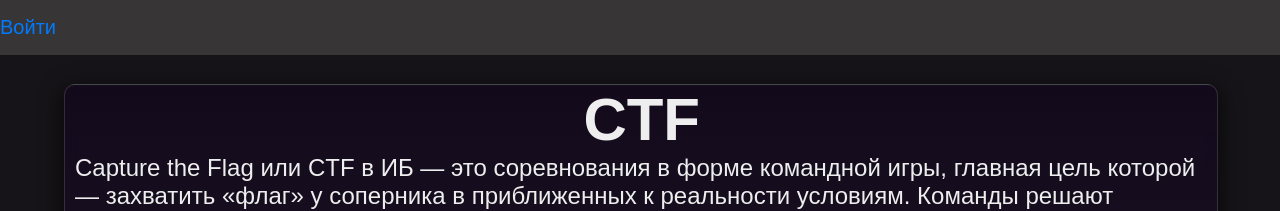
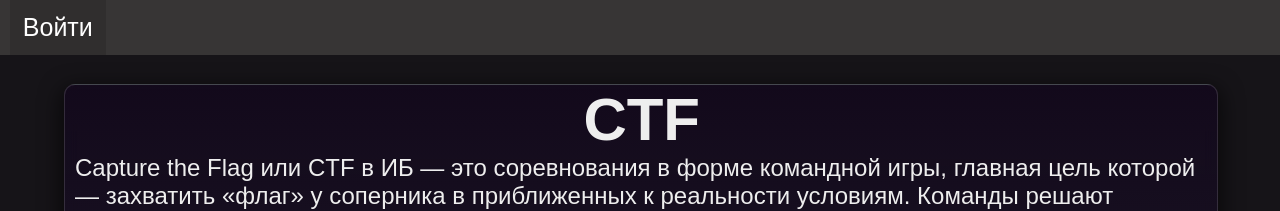
Before and after one commit to AlexZloy-code/DJANGO_CTF, a Django app: page / in a window 1280 px wide. Shown: the top 211 px of the page. Run offline with Django 4.2, Linux system fonts and the light colour scheme.

Commit message:
Изменил CSS и HTML, вроде всё работает

```diff
--- a/static/css/for_login.css
+++ b/static/css/for_login.css
@@ -50,7 +50,7 @@ body {
 .menu{
     z-index: 1;
     position: flex;
-    height: 10%;
+    height: 55px;
     width: 100%;
     background: #373535;
     display:flex;
--- a/static/css/navbar.css
+++ b/static/css/navbar.css
@@ -15,8 +15,11 @@
 
 .invite{
   position: flex;
-  margin: 0 52% 0 1%;
-  color: black;
+  font-size: 25px;
+  margin-left: 10px;
+  padding: 1%;
+  color: #ffffff;
+  background-color: #00000020;
 }
 
 
--- a/static/css/reiting.css
+++ b/static/css/reiting.css
@@ -85,7 +85,7 @@ li::after {
 
 
 table {
-  margin: 1000px 0 0 0;
+  margin: 1000px 0 20% 0;
 }
 th {
   font-weight: normal;
--- a/templates/base.html
+++ b/templates/base.html
@@ -40,15 +40,11 @@
                     <input class="input_flag" name="input_flag" placeholder="Flag: CTF{...}" type="text" value="" autocomplete="off">
                     <input class="button_try" type="submit" value="TRY">
                     <a class="CTF" href="/">CTF</a>
-                {% else %}
-                    <a class="btn btn-success" href="/users/login/">Войти</a>
-                {% endif %}
-                {% if request.user.is_superuser %}
-                    <a class="name_of_command" href="/admin/">Админка</a>
-                {% endif %}
-            </nav>
-        </form>
-    </header>
+            {% else %}
+                <a class="invite" href="/users/login/">Войти</a>
+            {% endif %}
+        </nav>
+    </form>
 
     <main role="main" class="container">
         {% block content %}
--- a/templates/main/rating.html
+++ b/templates/main/rating.html
@@ -7,6 +7,9 @@
   <meta charset="UTF-8">
   <link rel="stylesheet" href="{% static 'css/for_rating.css' %}">
 </head>
+<div class="bg">
+  <h1>Rating</h1>
+</div>
 <body>
   <h3>Balls</h3>
   <ul style="--n: 1; --angle: {{angle}}">
--- a/templates/main/rating1.html
+++ b/templates/main/rating1.html
@@ -11,7 +11,8 @@
 <div class="bg">
     <h1>Rating</h1>
 </div>
-<table>
+<body>
+  <table>
     <tr><th>Место</th><th>Имя</th><th>баллы</th></tr>
     {% for id, user, balls in table %}
         <div class="col-md6 border rounded"></div>
@@ -19,4 +20,5 @@
         </div>
     {% endfor %}
   </table>
+</body>
 {% endblock %}
--- a/templates/main/rating_pro.html
+++ b/templates/main/rating_pro.html
@@ -7,6 +7,9 @@
   <link rel="stylesheet"
     href="{% static 'css/reiting.css' %}">
 </head>
+<div class="bg">
+  <h1>Rating</h1>
+</div>
 <body>
   <h3>Balls</h3>
   <ul style="--n: 1; --angle: {{angle}}">
@@ -18,7 +21,7 @@
     <tr><th>Место</th><th>Имя</th><th>баллы</th></tr>
     {% for id, user, balls, size in table %}
         <div class="col-md6 border rounded"></div>
-            <tr><td>{{ id }}</td><td>{{ user }}</td><td>{{ balls }}</td></tr>
+            <tr><td>{{ forloop.counter }}</td><td>{{ user }}</td><td>{{ balls }}</td></tr>
         </div>
     {% endfor %}
   </table>
```
Also changed, not shown: CTF.sqlite3.
